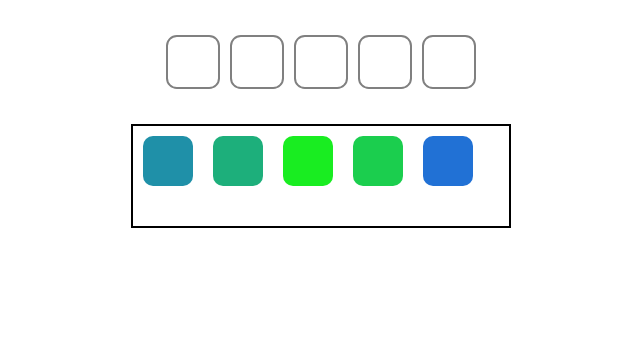
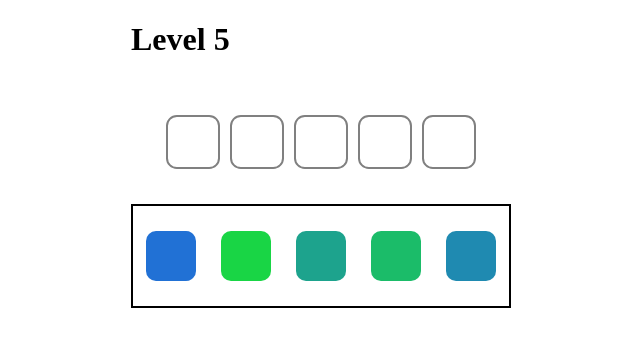
Before and after one commit to brunachaves/blendoku, a plain HTML site: page index.html in a window 1280 px wide. Shown: the whole page, without its empty margins (319-959 px from the left). Drawn offline with Linux system fonts and the light colour scheme.

Commit message:
feat: adds level handling to the game

```diff
--- a/app.js
+++ b/app.js
@@ -20,22 +20,21 @@ function handleDragEnd(event) {
 }
 
 function createRandomColor() {
-    return [255, 255, 255].map((number) => Math.floor(Math.random() * 255));
+    return [255, 255, 255].map((number) => Math.floor(Math.random() * number));
 }
 
-function createInterval(startColor, endColor) {
+function createInterval(startColor, endColor, level) {
     let interval = [];
-    for (let i = 0; i < 3; i++) {
-        interval[i] = (parseInt(endColor[i]) - parseInt(startColor[i])) / 4;
+    for (let i = 0; i < level - 1; i++) {
+        interval[i] = (parseInt(endColor[i]) - parseInt(startColor[i])) / level;
     }
     return interval;
 }
 
-function createColorArray(startColor, interval) {
+function createColorArray(startColor, interval, level) {
     var colorArray = [startColor.join(',')];
-    console.log(startColor);
 
-    for (var i = 0; i < 4; i++) {
+    for (var i = 0; i < level; i++) {
         var newColor = [];
         newColor[0] = Math.floor(startColor[0] + interval[0]);
         newColor[1] = Math.floor(startColor[1] + interval[1]);
@@ -47,23 +46,66 @@ function createColorArray(startColor, interval) {
 }
 
 function shuffle(array) {
-    return array.sort(() => Math.random() - 0.5);
+    return array.sort(() => Math.random() - Math.random());
 }
 
-function setBackgroundAndRemoveDropEvent(box, index) {
+function setBackgroundAndRemoveDropEvent(box, index, colorArray) {
     box.style.backgroundColor = `rgb(${colorArray[index]})`;
 }
 
-var firstColor = createRandomColor();
+function addColorBoxes(level) {
+    let draggableItems = document.getElementsByClassName('draggable-items')[0];
 
-var lastColor = createRandomColor();
+    for (let i = 0; i < level; i++) {
+        let div = document.createElement('div');
+        div.id = `color-${i}`;
+        div.className = 'color-box';
+        div.draggable = true;
+        div.ondragstart = drag;
+        div.ondragend = handleDragEnd;
+        draggableItems.appendChild(div);
+    }
+}
 
-var interval = createInterval(firstColor, lastColor);
+function addGridBoxes(level) {
+    let dropTargets = document.getElementsByClassName('drop-targets')[0];
+    for (let i = 0; i < level; i++) {
+        let div = document.createElement('div');
+        div.className = 'box';
+        div.ondrop = drop;
+        div.ondragover = allowDrop;
+        dropTargets.appendChild(div);
+    }
+}
+function setLevelIndicator(level) {
+    let levelIndicator = document.getElementById('level');
+    levelIndicator.textContent = `Level ${level}`;
+}
 
-var colorArray = createColorArray(firstColor, interval);
+function initializeBoxes(level) {
+    addColorBoxes(level);
+    addGridBoxes(level);
+    setLevelIndicator(level);
+}
 
-let colorBoxes = Array.from(document.querySelectorAll('.color-box'));
+function initializeGame() {
+    let level = 5;
+    initializeBoxes(level);
 
-colorBoxes = shuffle(colorBoxes);
+    var firstColor = createRandomColor();
+    var lastColor = createRandomColor();
 
-colorBoxes.forEach((box, index) => setBackgroundAndRemoveDropEvent(box, index));
+    var interval = createInterval(firstColor, lastColor, level);
+
+    let colorArray = createColorArray(firstColor, interval, level);
+
+    let colorBoxes = Array.from(document.querySelectorAll('.color-box'));
+
+    colorBoxes = shuffle(colorBoxes);
+
+    colorBoxes.forEach((box, index) =>
+        setBackgroundAndRemoveDropEvent(box, index, colorArray)
+    );
+}
+
+initializeGame();
--- a/index.html
+++ b/index.html
@@ -7,20 +7,13 @@
         <link href="style.css" rel="stylesheet" />
     </head>
     <body>
+        <h1 id='level'></h1>
         <div class="drop-targets">
-      <div id='box-1' class="box" ondrop="drop(event)" ondragover="allowDrop(event)" ></div>
-      <div id='box-2' class="box" ondrop="drop(event)" ondragover="allowDrop(event)"></div>
-      <div id='box-3' class="box" ondrop="drop(event)" ondragover="allowDrop(event)"></div>
-      <div id='box-4' class="box" ondrop="drop(event)" ondragover="allowDrop(event)"></div>
-      <div id='box-5' class="box" ondrop="drop(event)" ondragover="allowDrop(event)"></div>
+
         </div>
         <div class="draggable-items" ondragover="allowDrop(event)">
-      <div id='color-1' draggable="true" class="color-box" ondragstart="drag(event)" ondragend='handleDragEnd(event)'></div>
-      <div id='color-2' draggable="true" class="color-box" ondragstart="drag(event)" ondragend='handleDragEnd(event)' ></div>
-      <div id='color-3' draggable="true" class="color-box" ondragstart="drag(event)" ondragend='handleDragEnd(event)'></div>
-      <div id='color-4' draggable="true" class="color-box" ondragstart="drag(event)" ondragend='handleDragEnd(event)'></div>
-      <div id='color-5' draggable="true" class="color-box" ondragstart="drag(event)" ondragend='handleDragEnd(event)'></div>
+            <!-- Here will be set up all the boxes -->
         </div>
-    <script src='app.js'></script>
+        <script src="app.js"></script>
     </body>
 </html>
--- a/style.css
+++ b/style.css
@@ -16,16 +16,15 @@ body {
 .drop-targets {
     display: flexbox;
     display: inline-flex;
-    margin: 30px
+    margin: 30px;
 }
 
 
 .draggable-items div{
-    margin: 10px;
+    margin: auto;
     border: 2px black;
     border-radius: 20%;
 }
-
 .draggable-items {
     border: 2px black solid;
     height: 100px;
```
Lines whose indentation alone changed are shown as unchanged.
